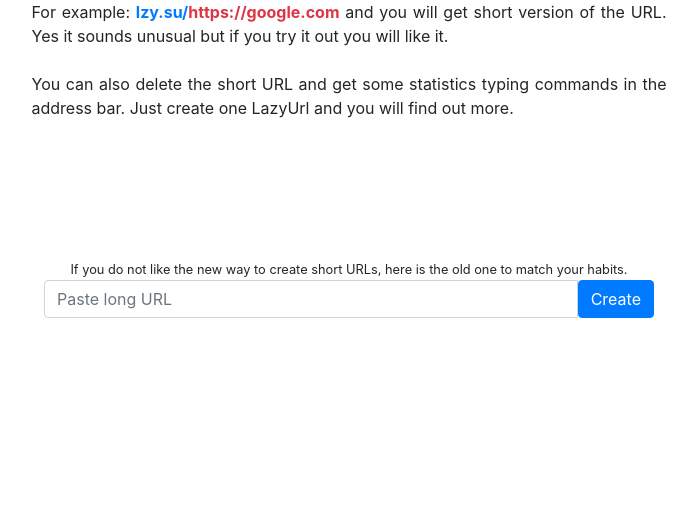
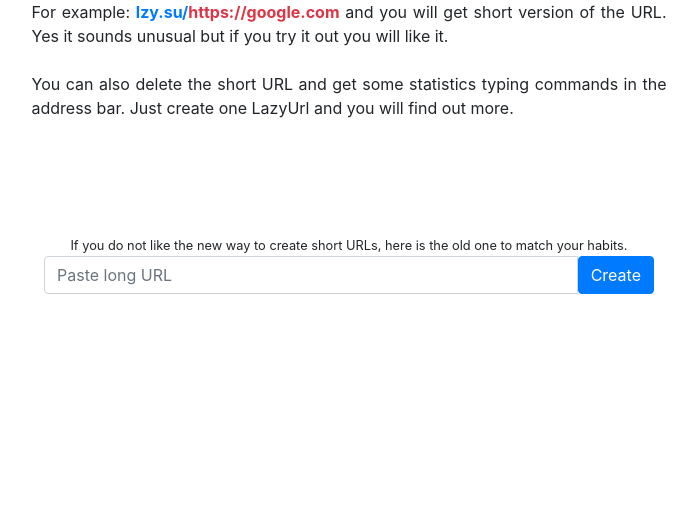
Before and after one commit to YuriyCherniy/lzy.su, a Django app: page / in a window 1280 px wide. Shown: the part 216-733 px from the top of the page, without its empty margins (291-988 px from the left). Run offline with Django 4.2, Linux system fonts and the light colour scheme; some libraries are stand-ins or nearby versions.

Commit message:
minor html changes

```diff
--- a/templates/form.html
+++ b/templates/form.html
@@ -1,4 +1,4 @@
-<div class="row justify-content-lg-center mx-3 mx-lg-0 mt-4">
+<div class="row justify-content-lg-center mx-3 mx-lg-0">
     <div class="col-lg-6">
         <div class="text-center">
             <small>If you do not like the new way to create short URLs, here is the old one to match your
```
